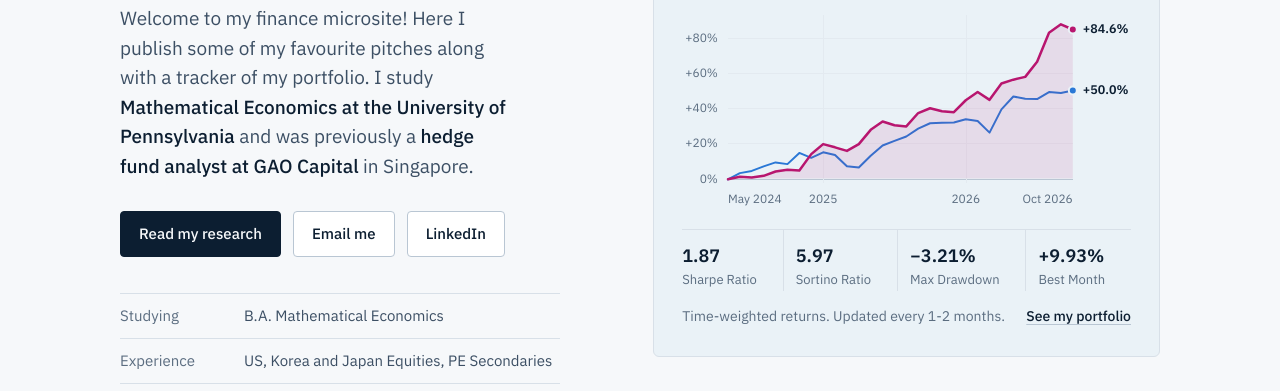
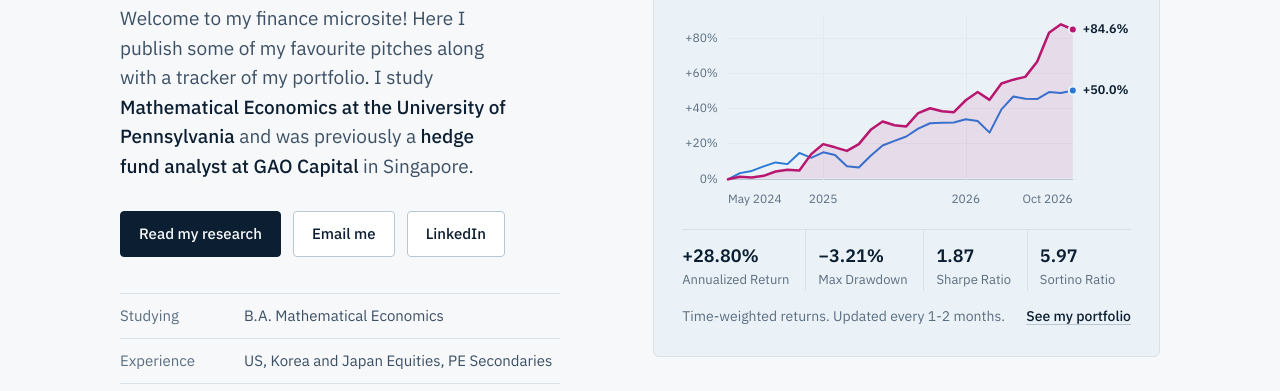
Before and after one commit to russayz/russayz.github.io, a plain HTML site: page index.html in a window 1280 px wide. Shown: the part 359-750 px from the top of the page. Drawn offline with Linux system fonts and the light colour scheme.

Commit message:
Home portfolio panel: show annualized return, max drawdown, Sharpe, Sortino
Co-Authored-By: Claude Opus 5.5 <noreply@anthropic.com>
Claude-Session: https://claude.ai/code/session_012NfHhAEL8ESmMEtp1NNRZ8

```diff
--- a/assets/css/site.css
+++ b/assets/css/site.css
@@ -460,7 +460,7 @@ tbody tr:last-child td { border-bottom: 0; }
 .record-risk div { justify-content: flex-end; }
 .record-risk dt { white-space: nowrap; }
 @media (min-width: 901px) and (max-width: 1180px) { .record-risk dt { font-size: 12px; } }
-@media (min-width: 901px) and (max-width: 959px) {
+@media (min-width: 901px) and (max-width: 1039px) {
   .record-risk { grid-template-columns: repeat(2, minmax(0, 1fr)); }
   .record-risk div:nth-child(3) { padding-left: 0; border-left: 0; }
 }
--- a/index.html
+++ b/index.html
@@ -22,7 +22,7 @@
 <link rel="icon" href="/assets/img/favicon.svg?v=2" type="image/svg+xml">
 <link rel="preload" href="/assets/fonts/newsreader-latin-opsz.woff2" as="font" type="font/woff2" crossorigin>
 <link rel="preload" href="/assets/fonts/ibm-plex-sans-latin-400-normal.woff2" as="font" type="font/woff2" crossorigin>
-<link rel="stylesheet" href="/assets/css/site.css?v=20261125g">
+<link rel="stylesheet" href="/assets/css/site.css?v=20261125h">
 <script src="/assets/js/performance-data.js" defer></script>
 <script src="/assets/js/charts.js" defer></script>
 </head>
@@ -67,10 +67,10 @@
       </div>
       <div class="chart" id="home-chart" data-chart data-series="portfolio,spx" data-variant="mini" data-animate></div>
       <dl class="record-risk">
+        <div><dt>Annualized Return</dt><dd>+28.80%</dd></div>
+        <div><dt>Max Drawdown</dt><dd>−3.21%</dd></div>
         <div><dt>Sharpe Ratio</dt><dd>1.87</dd></div>
         <div><dt>Sortino Ratio</dt><dd>5.97</dd></div>
-        <div><dt>Max Drawdown</dt><dd>−3.21%</dd></div>
-        <div><dt>Best Month</dt><dd>+9.93%</dd></div>
       </dl>
       <noscript><p class="small">The chart needs JavaScript. My portfolio returned +84.6% from May 2024 to Oct 2026, against +50.0% for the S&amp;P 500 total return index.</p></noscript>
       <div class="record-foot"><span>Time-weighted returns. Updated every 1-2 months.</span><a href="/track-record/">See my portfolio</a></div>
```
Also changed, not shown: 404.html (+1 -1 lines), about/index.html (+1 -1 lines), research/boot-barn/index.html (+1 -1 lines), research/disco/index.html (+1 -1 lines), research/ftai-aviation/index.html (+1 -1 lines), research/index.html (+1 -1 lines), track-record/index.html (+1 -1 lines), 1 other file.
